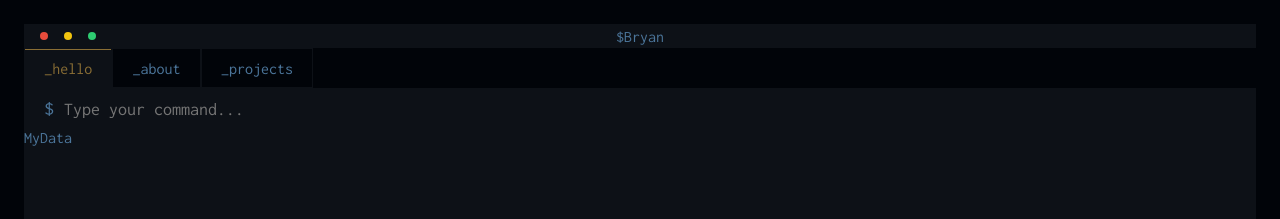
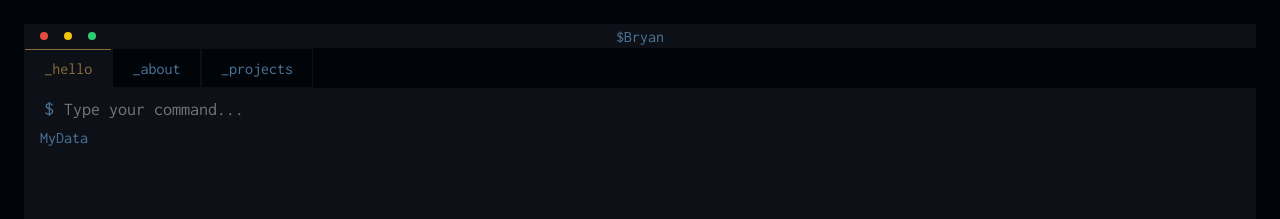
Before and after one commit to ripterdust/Portfolio2022, a React (Create React App) app: page / in a window 1280 px wide. Shown: the top 219 px of the page. Built offline with nearby package versions, Linux system fonts and the light colour scheme.

Commit message:
Added MyData scss file

```diff
--- a/src/styles/_hello.scss
+++ b/src/styles/_hello.scss
@@ -27,4 +27,8 @@
 
     }
 
+    .terminal-function {
+        padding: 0 1em;
+    }
+
 }
```
